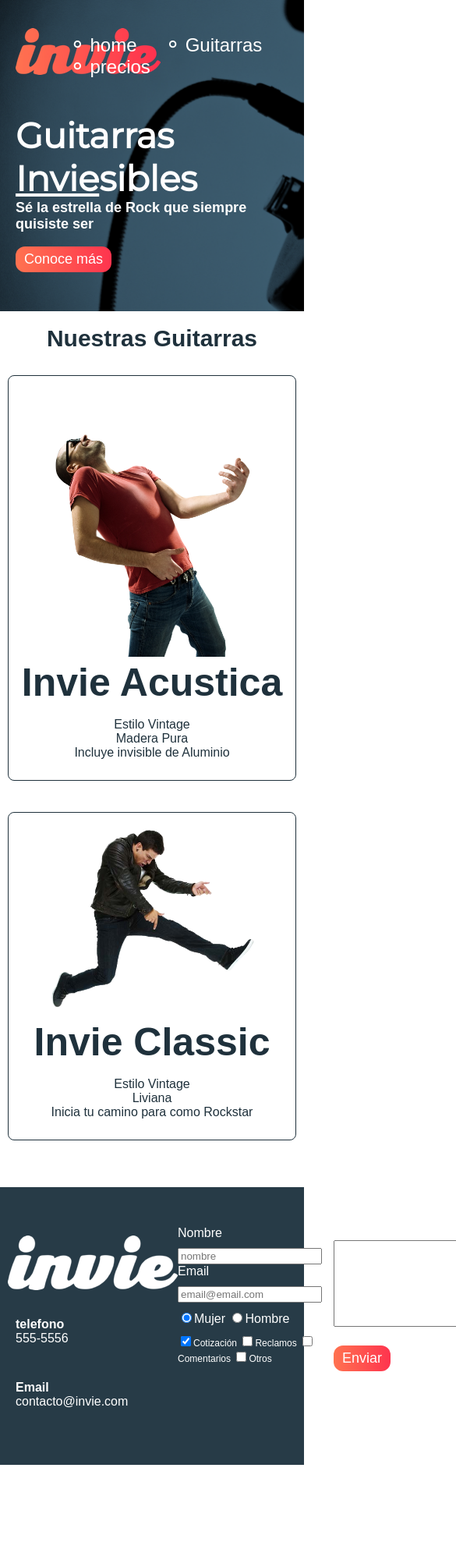
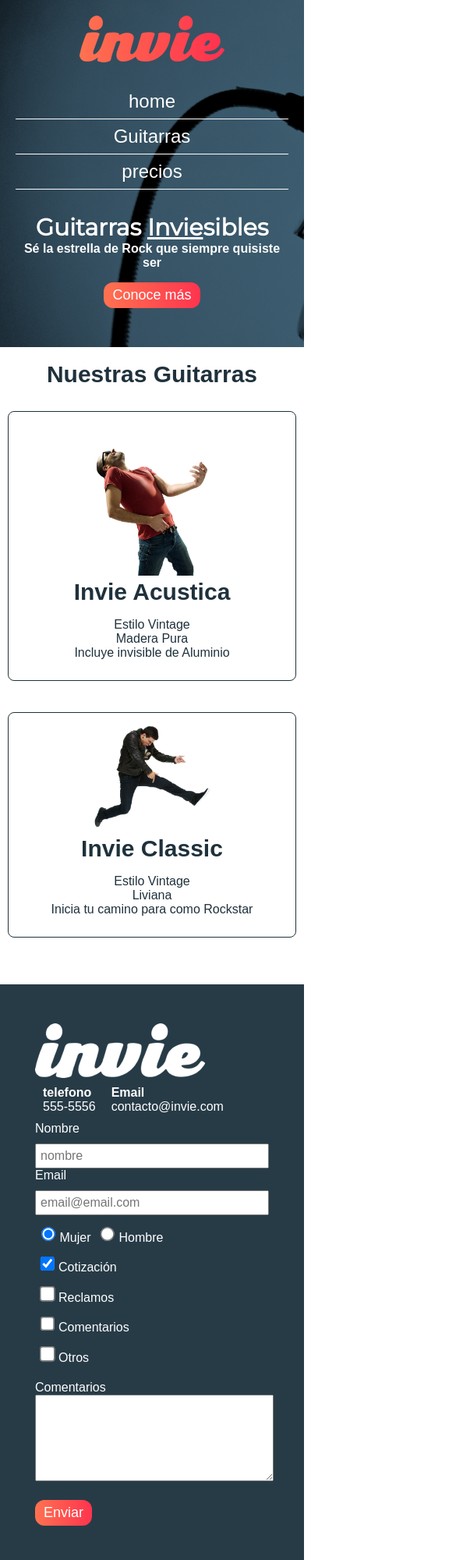
Before and after one commit to morillotorres/invie-web, a plain HTML site: page index.html in a window 390 px wide. Shown: the top 2000 px of the page at 78% size, 585 px wide, since content can reach past the window. Before the commit the page ends 1878 px from the top, so only its background shows below. Drawn offline with Linux system fonts and the light colour scheme; a web font is replaced by a local one.

Commit message:
adaptandoa  moviles

```diff
--- a/estilo/invie.css
+++ b/estilo/invie.css
@@ -237,7 +237,7 @@ th {
 }
 
 
-/*media query*/
+/*tables*/
 @media screen and (max-width: 800px) {
 
   /*portada*/
@@ -296,3 +296,113 @@ margin-top: 18px;
 /*guitarras*/
 
 }
+
+@media screen and (max-width:767px) {
+  /*footer*/
+.footer .contenedor {
+  display: block;
+}
+
+.contacto {
+  margin: auto;
+}
+
+.formulario {
+  display: block;
+  margin: auto;
+  width: 300px;
+}
+/*selector de atributo*/
+input[type='text'],
+input[type='email']  {
+  padding:5px;
+  font-size: 16px;
+}
+
+input[type='radio'],
+input[type='checkbox'] {
+  zoom: 1.5;
+
+}
+
+.intereses label {
+  display: block;
+  font-size: 16px;
+}
+
+.col1 {
+  margin: 0;
+}
+textarea {
+  width: 100%;
+}
+    /*footer*/
+
+}
+
+/*smarthpone*/
+@media screen and (max-width:650px) {
+/*header*/
+
+.header {
+  text-align: center;
+}
+
+.logotipo {
+  margin: 0;
+}
+
+.menu {
+  position: static;
+  display: block;
+}
+
+.menu li:first-child {
+  margin: 0;
+}
+
+.menu ul {
+  padding: 0;
+}
+/*header*/
+
+}
+
+@media screen and (max-width:500px) {
+/*portada*/
+  .portada {
+    text-align: center;
+  }
+  .menu li{
+    display: block;
+    margin: 0;
+    padding: 8px 0;
+    border-bottom: 1px solid white;
+  }
+
+  .menu l:first-child {
+    border-top: 1px solid white;
+  }
+
+  .menu li::before {
+    display: none;
+  }
+
+  .titulo {
+    font-size: 30px;
+  }
+  .portada .title-a {
+    font-size: 16px;
+  }
+  /*portada*/
+
+  .guitarra img {
+    /*guitarras*/
+    width: 200px;
+  }
+  .title-b {
+    font-size: 30px;
+  }
+  /*guitarras*/
+
+}
```
